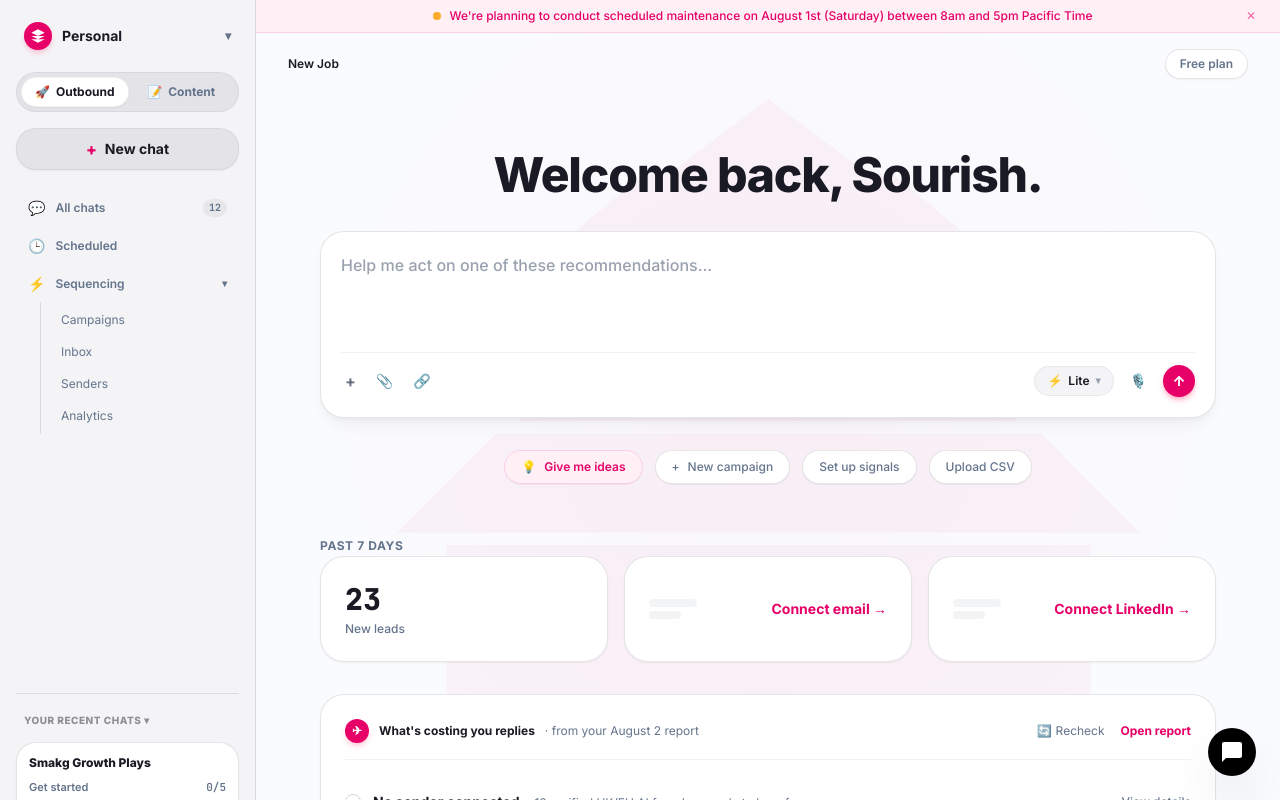
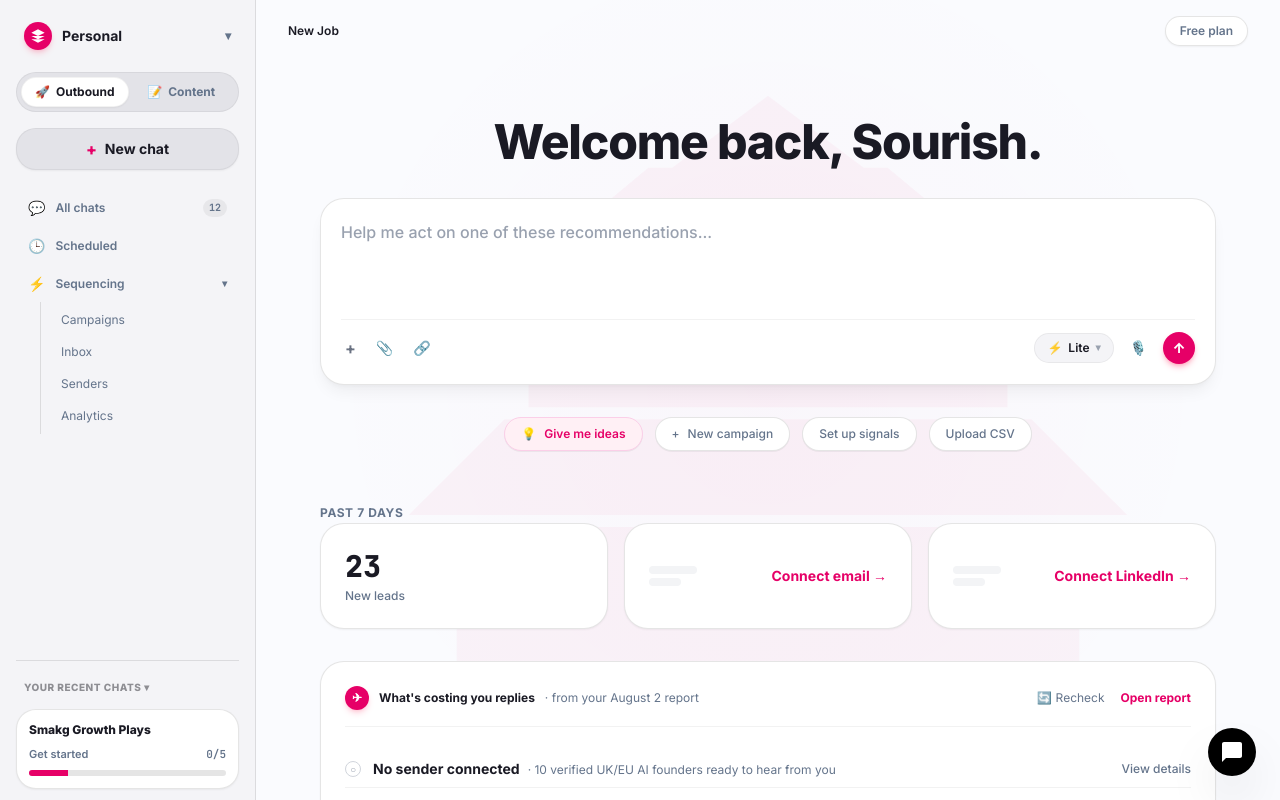
Before and after one commit to sourishkundu23/LeadForge, a Next.js app: page / in a window 1280 px wide. Shown: the top 800 px of the page. Built offline with nearby package versions, Linux system fonts and the light colour scheme.

Commit message:
fix: permanently remove scheduled maintenance banner

```diff
--- a/src/app/dashboard/layout.tsx
+++ b/src/app/dashboard/layout.tsx
@@ -8,7 +8,6 @@ export default function DashboardLayout({ children }: { children: React.ReactNod
   const pathname = usePathname();
   const [activeTab, setActiveTab] = useState<"outbound" | "content">("outbound");
   const [isSequencingOpen, setIsSequencingOpen] = useState(true);
-  const [isMaintenanceDismissed, setIsMaintenanceDismissed] = useState(false);
   const [isContentModalOpen, setIsContentModalOpen] = useState(false);
   const [selectedPlatform, setSelectedPlatform] = useState<"x" | "linkedin" | "tiktok" | "instagram">("x");
 
@@ -231,22 +230,6 @@ export default function DashboardLayout({ children }: { children: React.ReactNod
       {/* Main Content Area                         */}
       {/* ========================================= */}
       <main className="flex-1 flex flex-col min-w-0 overflow-y-auto origami-pagoda-bg relative">
-        {/* Maintenance Banner */}
-        {!isMaintenanceDismissed && (
-          <div className="bg-[#fff0f5] border-b border-[#fbcfe8] px-6 py-2 flex items-center justify-between text-xs text-[#e60067]">
-            <div className="flex items-center gap-2 mx-auto font-medium">
-              <span className="w-2 h-2 rounded-full bg-amber-500 animate-pulse" />
-              <span>We&apos;re planning to conduct scheduled maintenance on August 1st (Saturday) between 8am and 5pm Pacific Time</span>
-            </div>
-            <button
-              onClick={() => setIsMaintenanceDismissed(true)}
-              className="text-[#e60067]/60 hover:text-[#e60067] transition-colors"
-            >
-              ✕
-            </button>
-          </div>
-        )}
-
         {/* Top Header */}
         <header className="px-8 py-4 flex justify-between items-center">
           <div className="flex items-center gap-2 text-xs text-[#64748b]">
```
